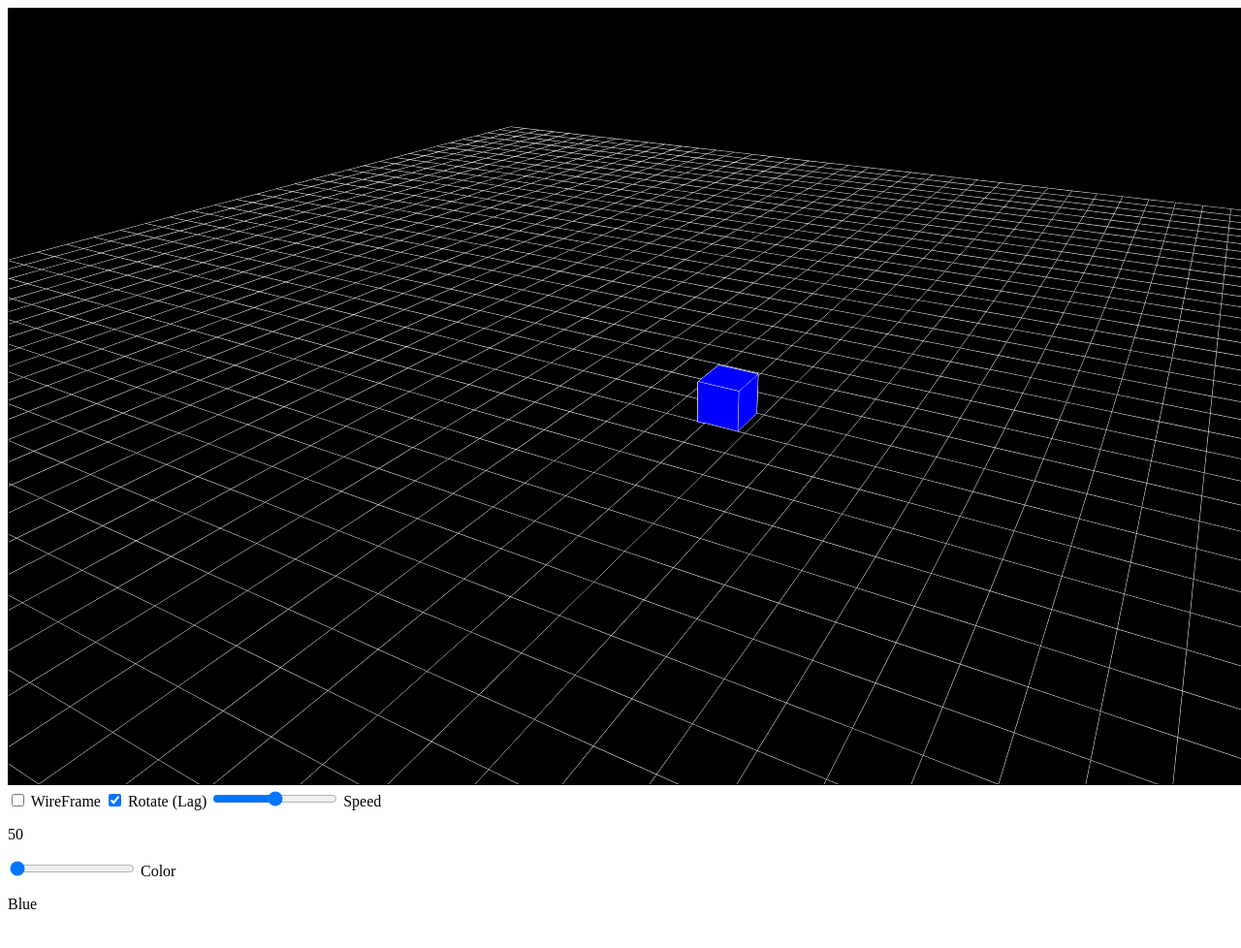
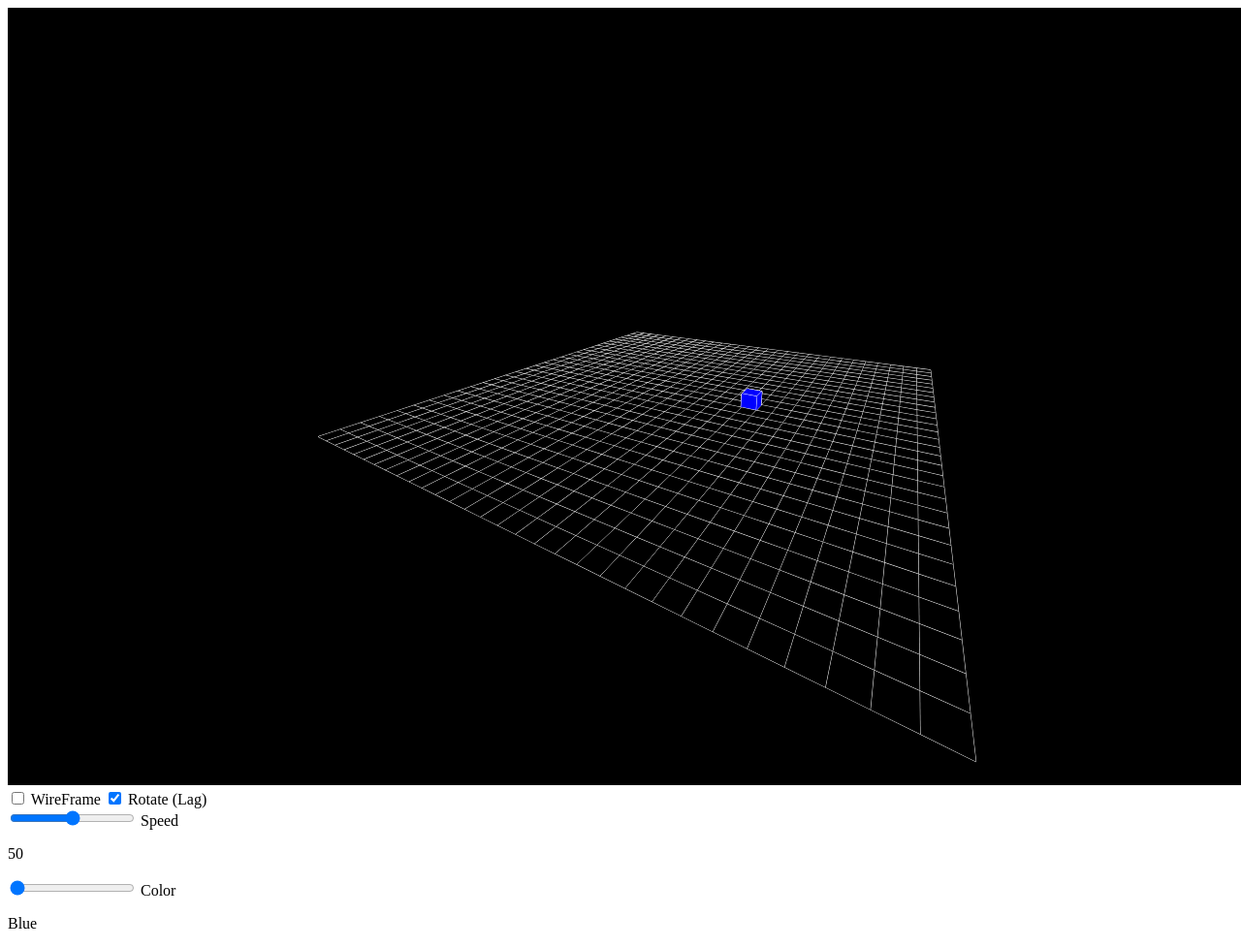
Before and after one commit to Cirrith/CS_559, a plain HTML site: page Assignment_4/body.html in a window 1280 px wide. Shown: the top 978 px of the page at 97% size. Drawn offline with Linux system fonts and the light colour scheme; animation ran at ten frames a second.

Commit message:
Basic - Ready

```diff
--- a/Assignment_4/body.html
+++ b/Assignment_4/body.html
@@ -10,7 +10,7 @@
 	<script type="text/javascript" src="painter.js"> </script>
 	<script type="text/javascript" src="main.js"> </script>
 	<input type="checkbox" id="frame" /> WireFrame
-	<input type="checkbox" id="rotate" checked/> Rotate (Lag)
+	<input type="checkbox" id="rotate" checked/> Rotate (Lag) <br />
 	<input type="range" id="speed" min="0" max="100" /> Speed <p id="spe">0</p>
 	<input type="range" id="color" min="0" max="2" /> Color	<p id="col">1</p>
 </body>
--- a/Assignment_4/main.js
+++ b/Assignment_4/main.js
@@ -7,12 +7,12 @@ var paint;
 
 var theta = 0;
 var dtheta = 0.01;
-var radius = 400;
+var radius = 500;
 var eyeHeight = 200;
 var target = [0,0,0];
 var up = [0,0,1];
 
-var gridSize = 50;
+var gridSize = 30;
 var background = "black";
 
 // Transform from world to camera
@@ -71,7 +71,7 @@ function init() {
 
 	Tscale = m4.scaling([20,20,20]);  // Scale Model
 
-	var Tproj = m4.perspective(Math.PI/4,canvas.width/canvas.height,50,100);
+	var Tproj = m4.perspective(Math.PI/2,canvas.width/canvas.height,50,1000);
 	var Tvpscale = m4.scaling([canvas.width/2,-canvas.height/2,1]);
 	var Tvptrans = m4.translation([canvas.width/2,canvas.height/2,0]);
 
@@ -117,8 +117,6 @@ function init() {
 			ydir = -1;
 			break;
 	}
-
-	state = "left";
 
 	color.addEventListener("input", colorHandler);
 	speed.addEventListener("input", speedHandler);
@@ -178,13 +176,13 @@ function update() {
 		}
 	}
 
-	cubex = posx + travel * 1/60 * xdir;
-	cubey = posy + travel * 1/60 * ydir;
+	cubex = posx + travel * 1/10 * xdir;
+	cubey = posy + travel * 1/10 * ydir;
 	travel++;
 
-	if(travel == 60) {
-		posx = cubex;
-		posy = cubey;
+	if(travel == 10) {
+		posx = Math.round(cubex);
+		posy = Math.round(cubey);
 		count++;
 		newDirection();
 		travel = 0;
@@ -214,28 +212,81 @@ function newDirection() {
 
 	switch(state) {
 		case "left":
-			if(Math.random()*count > 3 || count > 7 ) {  // New Direction
-				if(left && up && down) {  // Can go anywhere
+			if(Math.random()*count > 3 || count > grid/4 ) {  // New Direction
+				if(down && left && up) {  // Can go anywhere
 					var dir = Math.round(Math.random()*2);
 					if(dir == 0) state = "down";
-					if(dir == 1) state = "left";
-					if(dir == 2) state = "up";
+					else if(dir == 1) state = "left";
+					else state = "up";
 				} else {
 					var dir = Math.round(Math.random());
-
+					if(left && down) {
+						if(dir == 0) state = "left";
+						else state = "down";
+					}
 					if(left && up) {
 						if(dir == 0) state = "left";
 						else state = "up";
 					}
-
-					if(left && down) {
-						if(dir == 0) state = "left";
-						else state = "down";
-					}
-
 					if(up && down) {
 						if(dir == 0) state = "down";
 						else state = "up";
+					}
+					if(down)
+						state = "down";
+					if(up)
+						state = "up";
+				}
+			}
+			break;
+		case "up":
+			if(Math.random()*count > 3 || count > 7) {  // New Direction
+				if(left && up && right) { // Can go anywhere
+					var dir = Math.round(Math.random()*2);
+					if(dir == 0) state = "left";
+					else if(dir == 1) state = "up";
+					else state = "right";
+				} else {
+					var dir = Math.round(Math.random());
+					if(up && left) {
+						if(dir == 0) state = "up";
+						else state = "left";
+					}
+					if(up && right) {
+						if(dir == 0) state = "up";
+						else state = "right";
+					}
+					if(left && right) {
+						if(dir == 0) state = "left";
+						else state = "right";
+					}
+					if(left)
+						state = "left";
+					if(right)
+						state = "right";
+				}
+			}
+			break;
+		case "right":
+			if(Math.random()*count > 3 || count > 7) {  // New Direction
+				if(up && right && down) {
+					var dir = Math.round(Math.random()*2);
+					if(dir == 0) state = "up";
+					else if(dir == 1) state = "right";
+					else state = "down";
+				} else {
+					var dir = Math.round(Math.random());
+					if(right && up) {
+						if(dir == 0) state = "right";
+						else state = "up";
+					}
+					if(right && down) {
+						if(dir == 0) state = "right";
+						else state = "down";
+					}
+					if(up && down) {
+						if(dir == 0) state = "up";
+						else state = "down";
 					}
 					if(up)
 						state = "up";
@@ -244,19 +295,32 @@ function newDirection() {
 				}
 			}
 			break;
-		case "up":
-			if(Math.random()*count > 3 || count > 7) {  // New Direction
-
-			}
-			break;
-		case "right":
-			if(Math.random()*count > 3 || count > 7) {  // New Direction
-
-			}
-			break;
 		case "down":
 			if(Math.random()*count > 3 || count > 7) {  // New Direction
-
+				if(right && down && left) {
+					var dir = Math.round(Math.random()*2);
+					if(dir == 0) state = "right";
+					else if(dir == 1) state = "down";
+					else state = "left";
+				} else {
+					var dir = Math.round(Math.random());
+					if(down && right) {
+						if(dir == 0) state = "down";
+						else state = "right";
+					}
+					if(down && left) {
+						if(dir == 0) state = "down";
+						else state = "left";
+					}
+					if(right && left) {
+						if(dir == 0) state = "right";
+						else state = "left";
+					}
+					if(right)
+						state = "right";
+					if(left)
+						state = "left";
+				}
 			}
 			break;
 	}
@@ -288,22 +352,22 @@ function newDirection() {
 function check(direction) {
 	switch(direction) {
 		case "left":
-			if(posx-7 < -grid/2)
+			if(posx-gridSize/4 < -gridSize/2)
 				return false;
 			return true;
 			break;
 		case "up":
-			if(posy+7 > (grid/2 -1))
+			if(posy+gridSize/4 > (gridSize/2 -1))
 				return false;
 			return true;
 			break;
 		case "right":
-			if(posx+7 > (grid/2-1))
+			if(posx+gridSize/4 > (gridSize/2-1))
 				return false;
 			return true;
 			break;
 		case "down":
-			if(posy-7 < -grid/2)
+			if(posy-gridSize/4 < -gridSize/2)
 				return false;
 			return true;
 			break;
```
